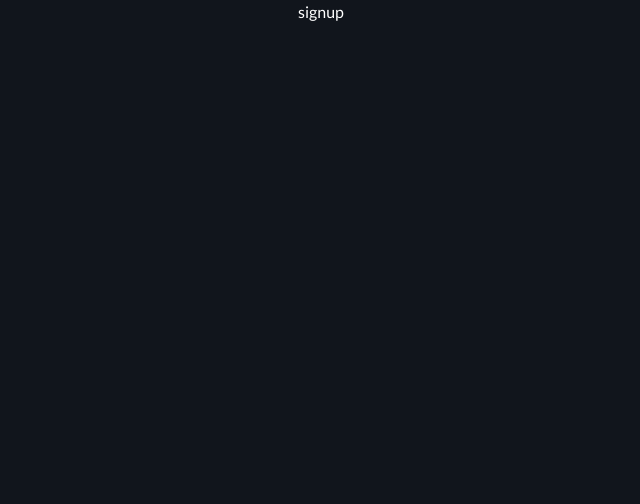
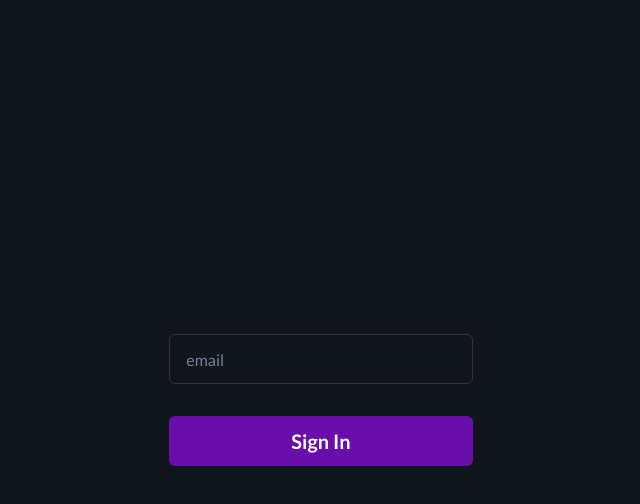
Before and after one commit to kaf-lamed-beyt/twiBook, a React (Vite) app: page /signup in a window 1280 px wide. Shown: the top 504 px of the page, without its empty margins (319-959 px from the left). Built offline with nearby package versions, Linux system fonts and the light colour scheme.

Commit message:
feat: basic setup of signin route

```diff
--- a/src/app.tsx
+++ b/src/app.tsx
@@ -16,14 +16,14 @@ function App() {
           fontWeight="900"
         >
           Twitter{" "}
-          <Text
+          <Box
             as="span"
             px=".2em"
             py=".1em"
             background="var(--true-purple-500)"
           >
             bookmarks
-          </Text>{" "}
+          </Box>{" "}
           on steroids.
         </Text>
 
--- a/src/pages/signup.tsx
+++ b/src/pages/signup.tsx
@@ -1,5 +1,29 @@
-import { Text } from "@chakra-ui/react";
+import { Center, Box, Input } from "@chakra-ui/react";
+import { CustomButton } from "../components/button";
 
 export const Signup = () => {
-  return <Text textAlign="center">signup</Text>;
+  return (
+    <Center height="100vh">
+      <Box height="fit-content" width="fit-content" px=".6em" py=".6em">
+        <Input
+          mb="2em"
+          height="50px"
+          type="text"
+          placeholder="email"
+          border="1px solid #333"
+          _hover={{ border: "1px solid #333" }}
+        />
+
+        <CustomButton
+          height="50px"
+          width="100%"
+          fontSize="20px"
+          background="var(--true-purple)"
+          hoverBg="var(--true-purple)"
+        >
+          sign in
+        </CustomButton>
+      </Box>
+    </Center>
+  );
 };
```
